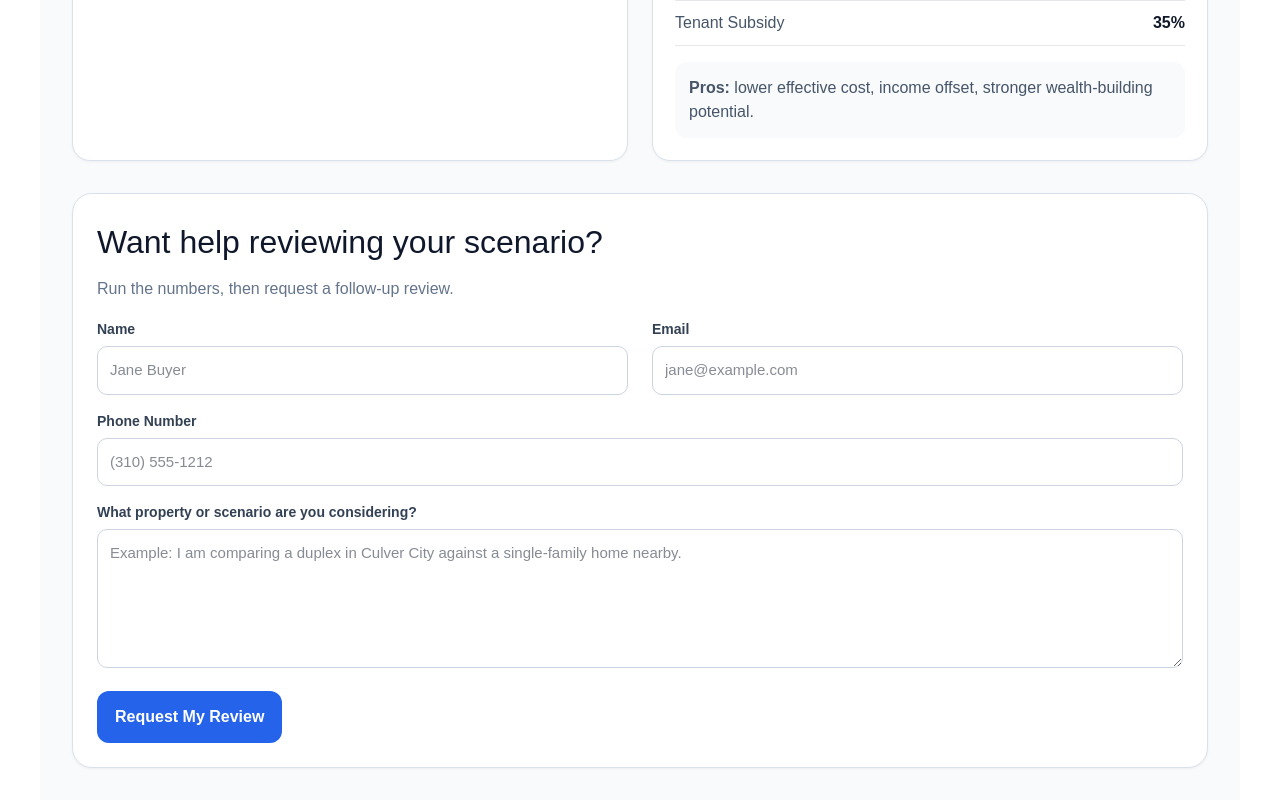
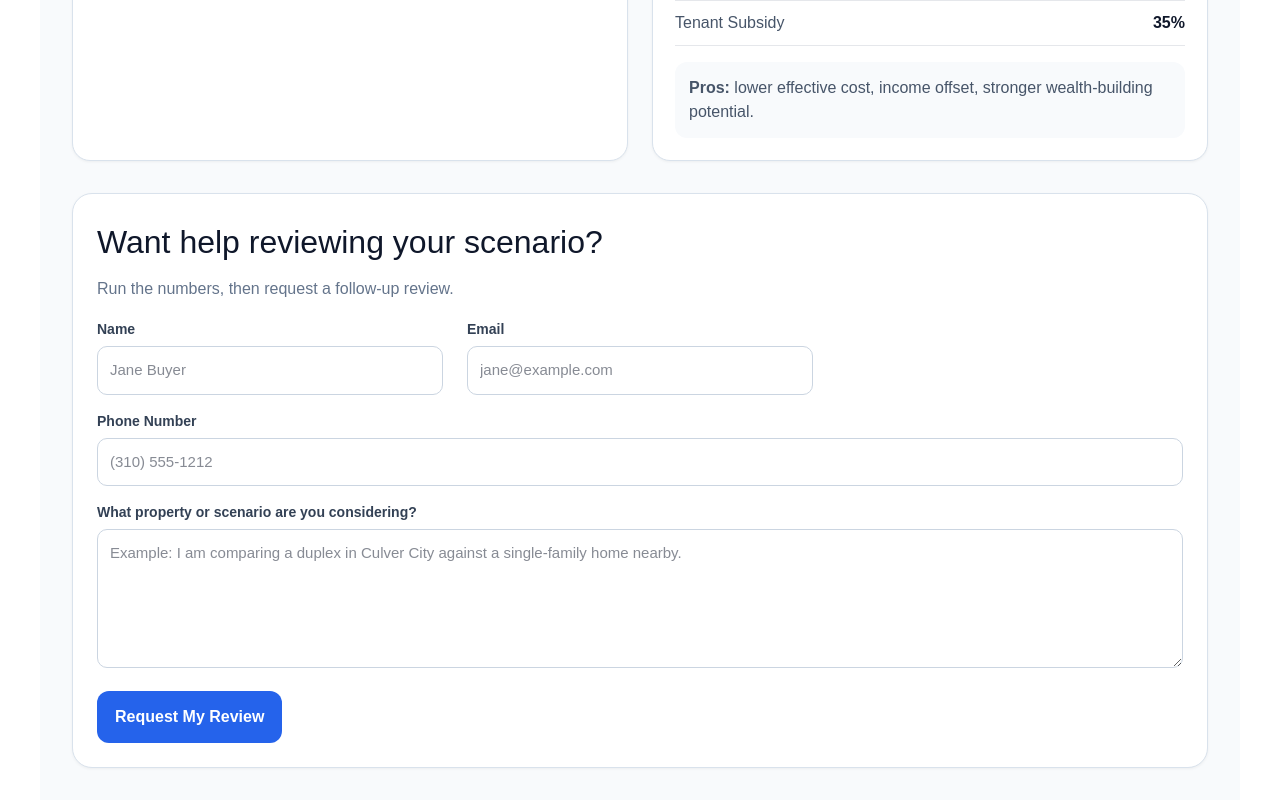
Before and after one commit to dglickman17/nest-or-invest, a Next.js app: page / in a window 1280 px wide. Shown: the part 2081-2881 px from the top of the page. Built offline with nearby package versions, Linux system fonts and the light colour scheme.

Commit message:
Update page.tsx

```diff
--- a/app/page.tsx
+++ b/app/page.tsx
@@ -211,7 +211,7 @@ export default function Page() {
           <input type="hidden" name="invest_monthly" value={formatCurrency(invest.netMonthlyCost)} />
           <input type="hidden" name="recommendation" value={investWins ? "Invest" : "Nest"} />
 
-          <div style={gridTwoStyle}>
+          <div style={gridThreeStyle}>
             <div>
               <label
                 htmlFor="lead-name"
@@ -409,6 +409,12 @@ const gridTwoStyle: React.CSSProperties = {
   gap: "24px",
 };
 
+const gridThreeStyle: React.CSSProperties = {
+  display: "grid",
+  gridTemplateColumns: "1fr 1fr 1fr",
+  gap: "24px",
+};
+
 const metricsGridStyle: React.CSSProperties = {
   display: "grid",
   gridTemplateColumns: "repeat(4, 1fr)",
```
